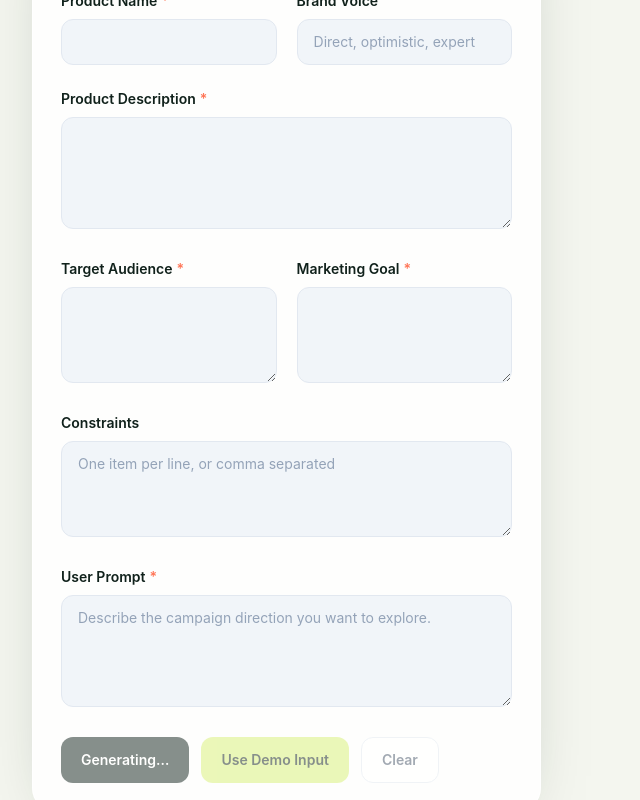
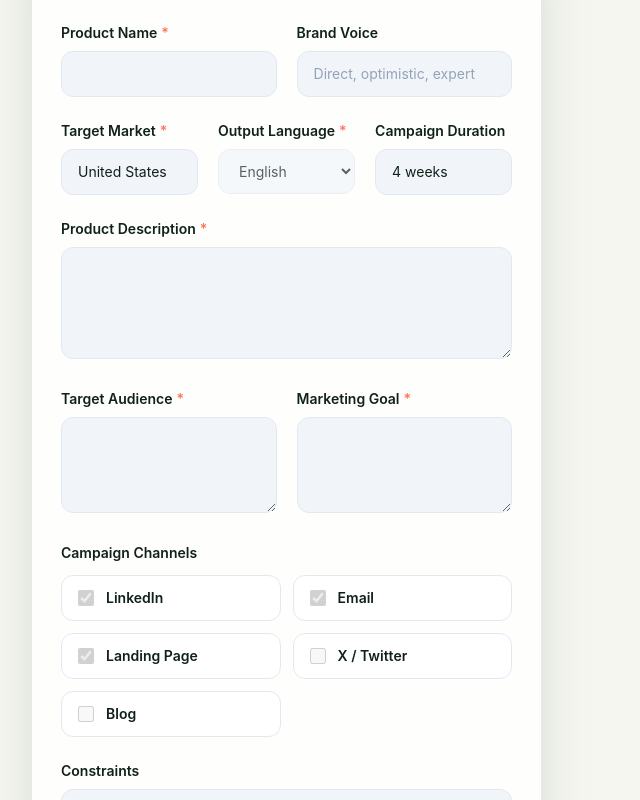
Before and after one commit to JiimS66/reelmatrix, a Next.js app in the folder apps/web/: page / in a window 1280 px wide. Shown: the part 740-1540 px from the top of the page, without its empty margins (0-640 px from the left). Built offline with nearby package versions, Linux system fonts and the light colour scheme; no server answers.

Commit message:
Expand campaign brief for phase 2.1

```diff
--- a/apps/web/components/CampaignForm.tsx
+++ b/apps/web/components/CampaignForm.tsx
@@ -18,7 +18,19 @@ interface CampaignFormFields {
   brand_voice: string;
   constraints: string;
   user_prompt: string;
+  target_market: string;
+  output_language: string;
+  campaign_duration: string;
+  selected_channels: string[];
 }
+
+const channelOptions = [
+  "LinkedIn",
+  "Email",
+  "Landing Page",
+  "X / Twitter",
+  "Blog",
+] as const;
 
 const emptyFields: CampaignFormFields = {
   product_name: "",
@@ -28,6 +40,10 @@ const emptyFields: CampaignFormFields = {
   brand_voice: "",
   constraints: "",
   user_prompt: "",
+  target_market: "United States",
+  output_language: "English",
+  campaign_duration: "4 weeks",
+  selected_channels: ["LinkedIn", "Email", "Landing Page"],
 };
 
 const demoFields: CampaignFormFields = {
@@ -40,6 +56,10 @@ const demoFields: CampaignFormFields = {
   constraints: "Small team\nLimited budget\nOrganic-first",
   user_prompt:
     "ready for planning: create a launch campaign concept for this product",
+  target_market: "United States",
+  output_language: "English",
+  campaign_duration: "4 weeks",
+  selected_channels: ["LinkedIn", "Email", "Landing Page"],
 };
 
 const requiredFields: Array<keyof CampaignFormFields> = [
@@ -48,6 +68,8 @@ const requiredFields: Array<keyof CampaignFormFields> = [
   "target_audience",
   "marketing_goal",
   "user_prompt",
+  "target_market",
+  "output_language",
 ];
 
 export function CampaignForm({
@@ -62,13 +84,26 @@ export function CampaignForm({
     setFields((current) => ({ ...current, [name]: value }));
   }
 
+  function toggleChannel(channel: string) {
+    setFields((current) => {
+      const selected = current.selected_channels.includes(channel)
+        ? current.selected_channels.filter((item) => item !== channel)
+        : [...current.selected_channels, channel];
+      return { ...current, selected_channels: selected };
+    });
+  }
+
   function handleSubmit(event: FormEvent<HTMLFormElement>) {
     event.preventDefault();
     const hasMissingRequiredField = requiredFields.some(
-      (field) => !fields[field].trim(),
+      (field) => !String(fields[field]).trim(),
     );
     if (hasMissingRequiredField) {
       setValidationError("Complete all required fields before generating.");
+      return;
+    }
+    if (fields.selected_channels.length === 0) {
+      setValidationError("Choose at least one campaign channel.");
       return;
     }
 
@@ -86,6 +121,10 @@ export function CampaignForm({
       constraints: constraints.length > 0 ? constraints : null,
       user_prompt: fields.user_prompt.trim(),
       conversation_history: null,
+      target_market: fields.target_market.trim(),
+      output_language: fields.output_language.trim(),
+      selected_channels: fields.selected_channels,
+      campaign_duration: fields.campaign_duration.trim() || null,
     });
   }
 
@@ -101,11 +140,11 @@ export function CampaignForm({
         <div>
           <p className="eyebrow">Campaign brief</p>
           <h2 className="mt-2 text-2xl font-semibold text-ink">
-            Define the opportunity
+            Define the cross-border opportunity
           </h2>
         </div>
         <span className="rounded-full bg-lime/40 px-3 py-1 text-xs font-semibold text-ink">
-          Phase 2
+          Phase 2.1
         </span>
       </div>
 
@@ -127,6 +166,42 @@ export function CampaignForm({
             onChange={(event) => updateField("brand_voice", event.target.value)}
             disabled={isLoading}
             placeholder="Direct, optimistic, expert"
+          />
+        </Field>
+      </div>
+
+      <div className="grid gap-5 sm:grid-cols-3">
+        <Field label="Target Market" required>
+          <input
+            id="target_market"
+            className="input"
+            value={fields.target_market}
+            onChange={(event) => updateField("target_market", event.target.value)}
+            disabled={isLoading}
+            placeholder="United States, Europe, SEA"
+          />
+        </Field>
+        <Field label="Output Language" required>
+          <select
+            id="output_language"
+            className="input"
+            value={fields.output_language}
+            onChange={(event) => updateField("output_language", event.target.value)}
+            disabled={isLoading}
+          >
+            <option>English</option>
+            <option>Chinese</option>
+            <option>Chinese + English</option>
+          </select>
+        </Field>
+        <Field label="Campaign Duration">
+          <input
+            id="campaign_duration"
+            className="input"
+            value={fields.campaign_duration}
+            onChange={(event) => updateField("campaign_duration", event.target.value)}
+            disabled={isLoading}
+            placeholder="4 weeks"
           />
         </Field>
       </div>
@@ -168,6 +243,27 @@ export function CampaignForm({
         </Field>
       </div>
 
+      <fieldset>
+        <legend className="label">Campaign Channels</legend>
+        <div className="mt-3 grid gap-3 sm:grid-cols-2">
+          {channelOptions.map((channel) => (
+            <label
+              key={channel}
+              className="flex items-center gap-3 rounded-xl border border-slate-200 bg-white px-4 py-3 text-sm font-semibold text-ink"
+            >
+              <input
+                type="checkbox"
+                className="h-4 w-4 accent-moss"
+                checked={fields.selected_channels.includes(channel)}
+                onChange={() => toggleChannel(channel)}
+                disabled={isLoading}
+              />
+              {channel}
+            </label>
+          ))}
+        </div>
+      </fieldset>
+
       <Field label="Constraints">
         <textarea
           id="constraints"
@@ -198,7 +294,7 @@ export function CampaignForm({
 
       <div className="flex flex-wrap gap-3">
         <button className="button-primary" type="submit" disabled={isLoading}>
-          {isLoading ? "Generating…" : "Generate Campaign"}
+          {isLoading ? "Generating..." : "Generate Campaign Package"}
         </button>
         <button
           className="button-secondary"
```
